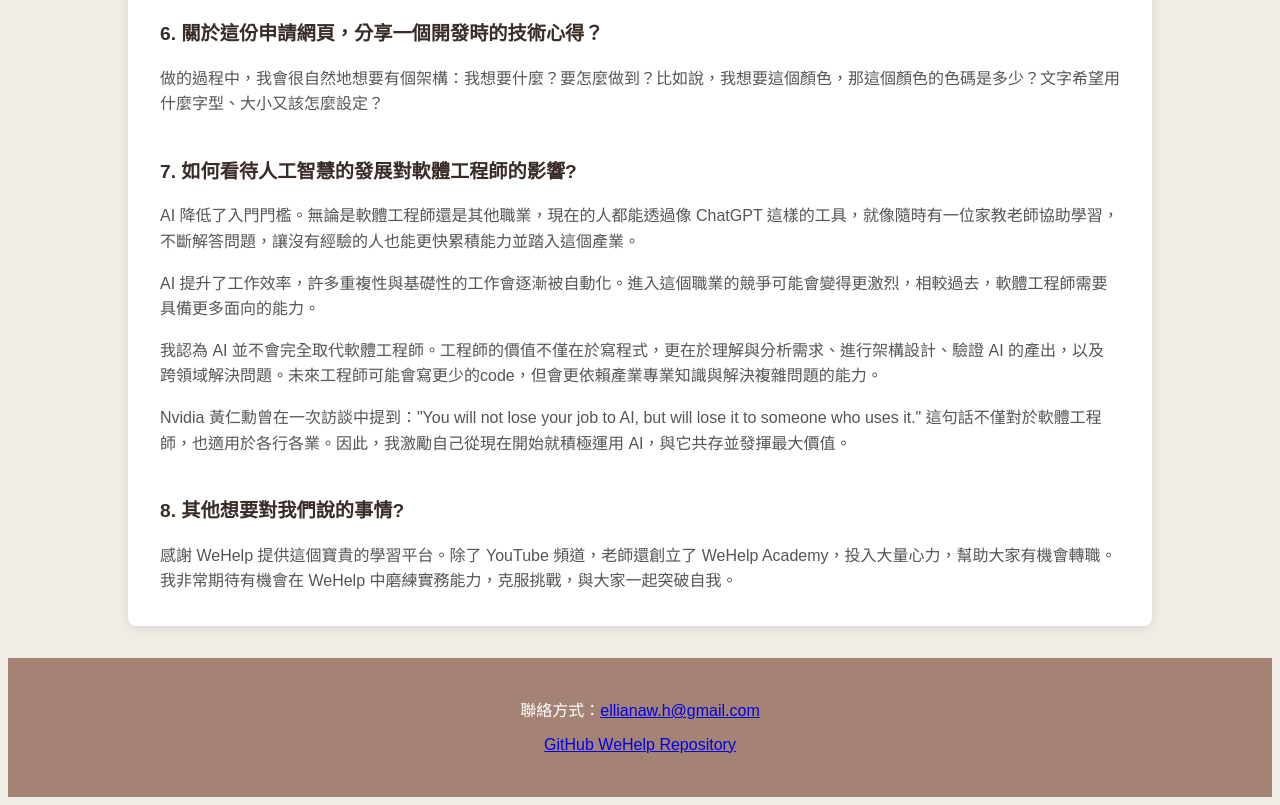
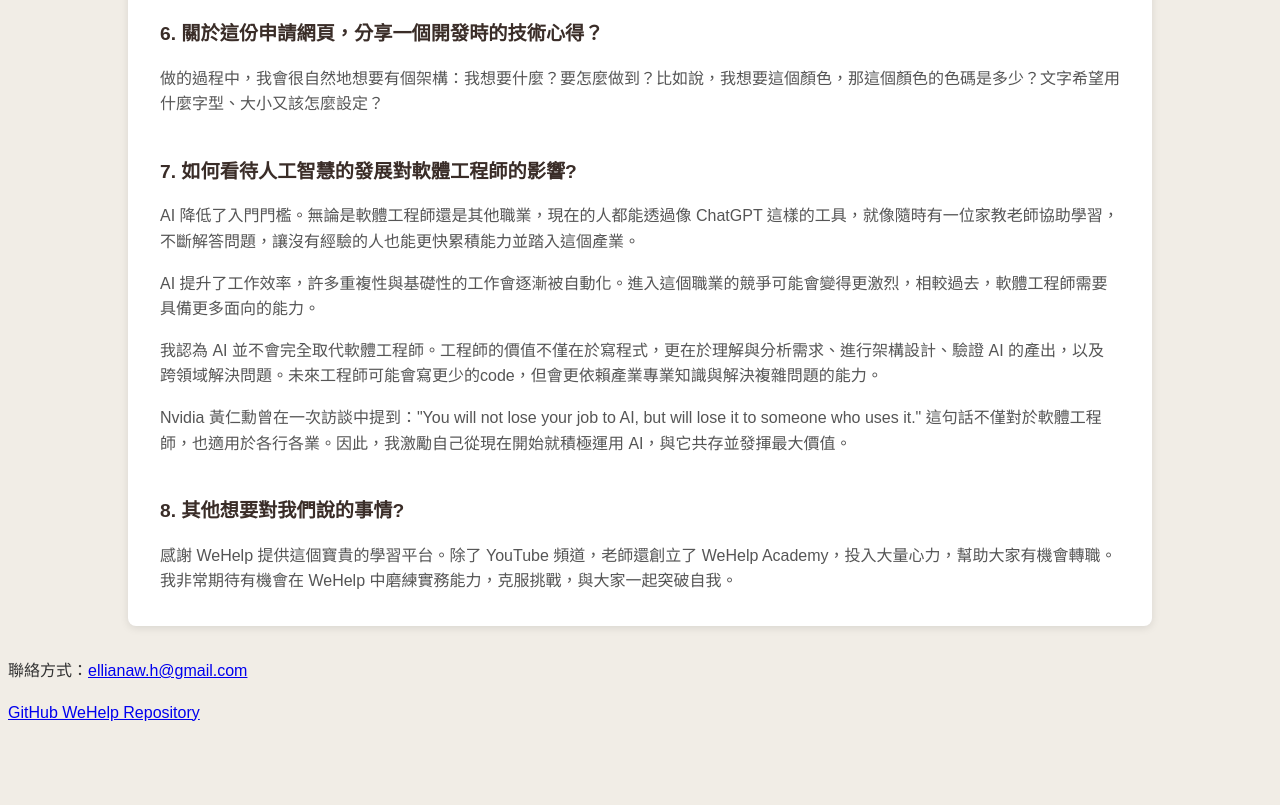
Before and after one commit to ellianahsu/WeHelp, a plain HTML site: page index.html in a window 1280 px wide. Shown: the part 1617-2422 px from the top of the page. After the commit the page ends 2358 px from the top, so only its background shows below. Drawn offline with Linux system fonts and the light colour scheme.

Commit message:
Update style.css

```diff
--- a/style.css
+++ b/style.css
@@ -82,15 +82,3 @@ body {
       font-size: 0.9rem;
     }
 }
-
-
-footer { /* footer */
-    text-align: center;
-    padding: 2rem 1rem;
-    background-color: #a48374;
-    color: white;
-}
-
-footer p {
-    margin: 0.5rem 0;
-}
```
